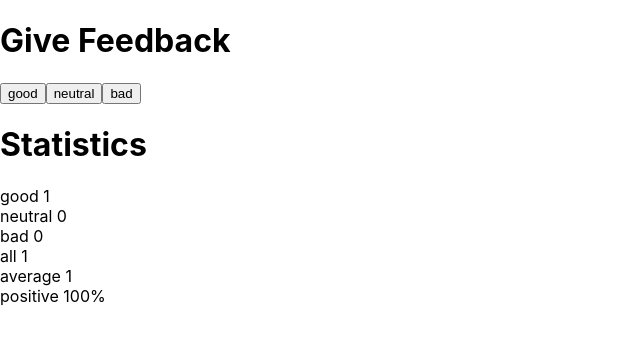
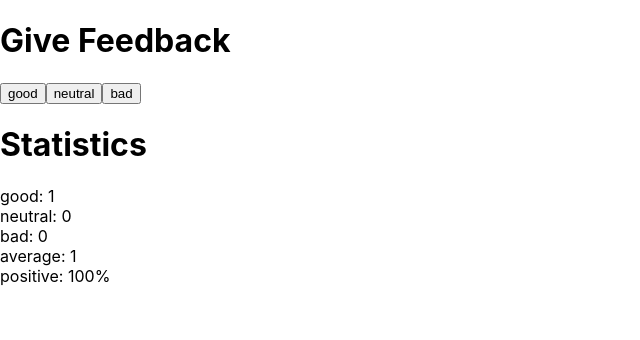
Before and after one commit to hamlet10/FullStackOpen, a React (Create React App) app in the folder part1/1.6-1.14-unicafe/: page / in a window 1280 px wide. Both pictures are taken after a click on the button "good". Shown: the top 340 px of the page, without its empty margins (0-640 px from the left). Built offline with nearby package versions, Linux system fonts and the light colour scheme.

Commit message:
1.10: unicafe step5

```diff
--- a/part1/1.6-1.14-unicafe/src/App.js
+++ b/part1/1.6-1.14-unicafe/src/App.js
@@ -15,12 +15,11 @@ const Statistics = (prop) => {
     return (
       <div>
         <h1>Statistics</h1>
-        <div>good {good}</div>
-        <div>neutral {neutral}</div>
-        <div>bad {bad}</div>
-        <div>all {all}</div>
-        <div>average {isNaN((good - bad) / all) ? 0 : (good - bad) / all}</div>
-        <div>positive {~~((good / all) * 100)}%</div>
+        <StatisticsLine text={'good'} value={good}/>
+        <StatisticsLine text={'neutral'} value={neutral}/>
+        <StatisticsLine text={'bad'} value={bad}/>
+        <StatisticsLine text={'average'} value={isNaN((good - bad) / all) ? 0 : (good - bad) / all}/>
+        <StatisticsLine text={'positive'} value={isNaN((good / all) * 100)? 0 + '%' : (good / all) * 100 + '%'} />
       </div>
     );
   } else {
@@ -32,6 +31,15 @@ const Statistics = (prop) => {
     );
   }
 };
+
+const StatisticsLine = (props) => {
+  const text = props.text;
+  const value = props.value;
+
+  return(
+    <div>{text}: {value}</div>
+  );
+}
 
 const App = () => {
   // save clicks of each button to its own state
```
